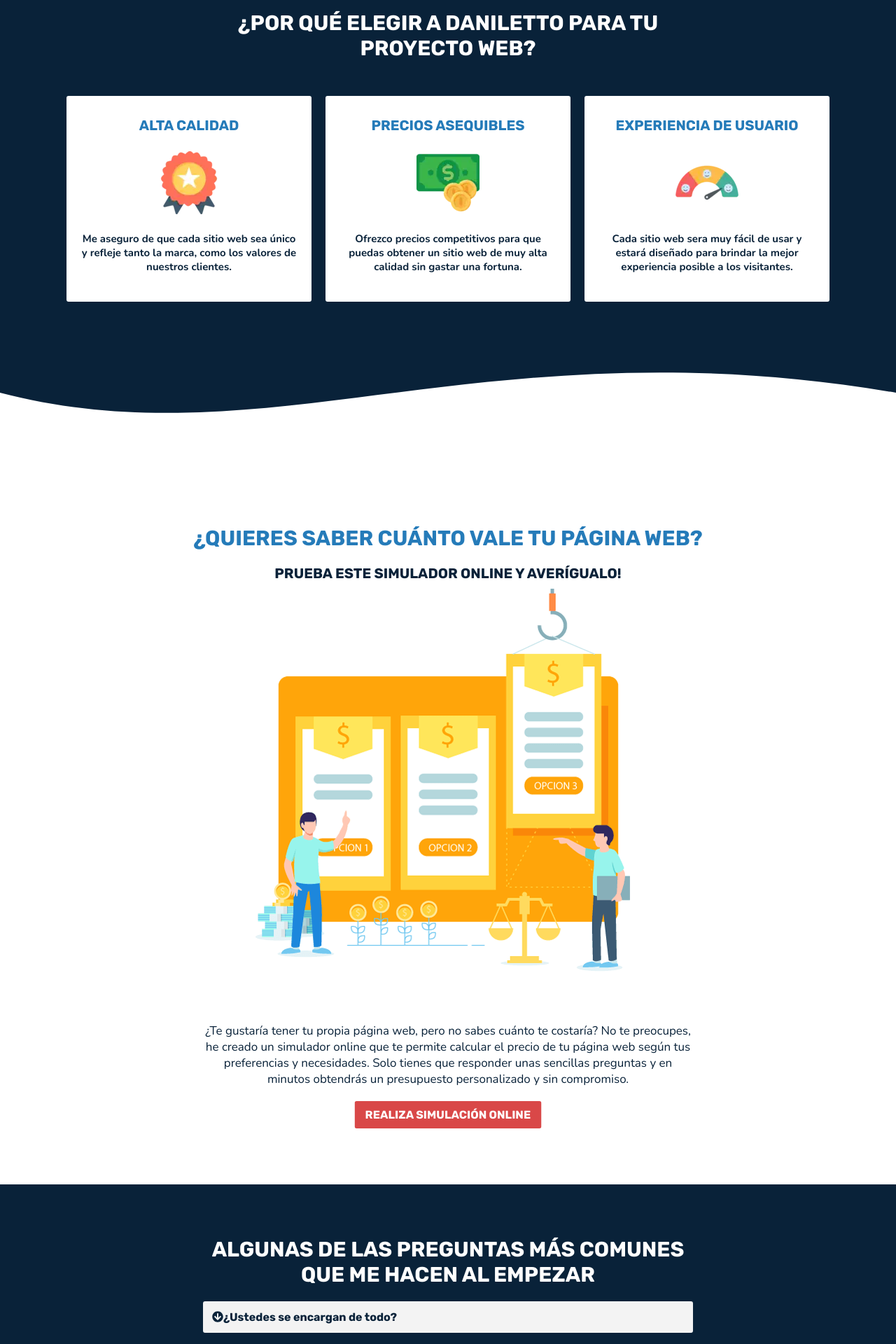
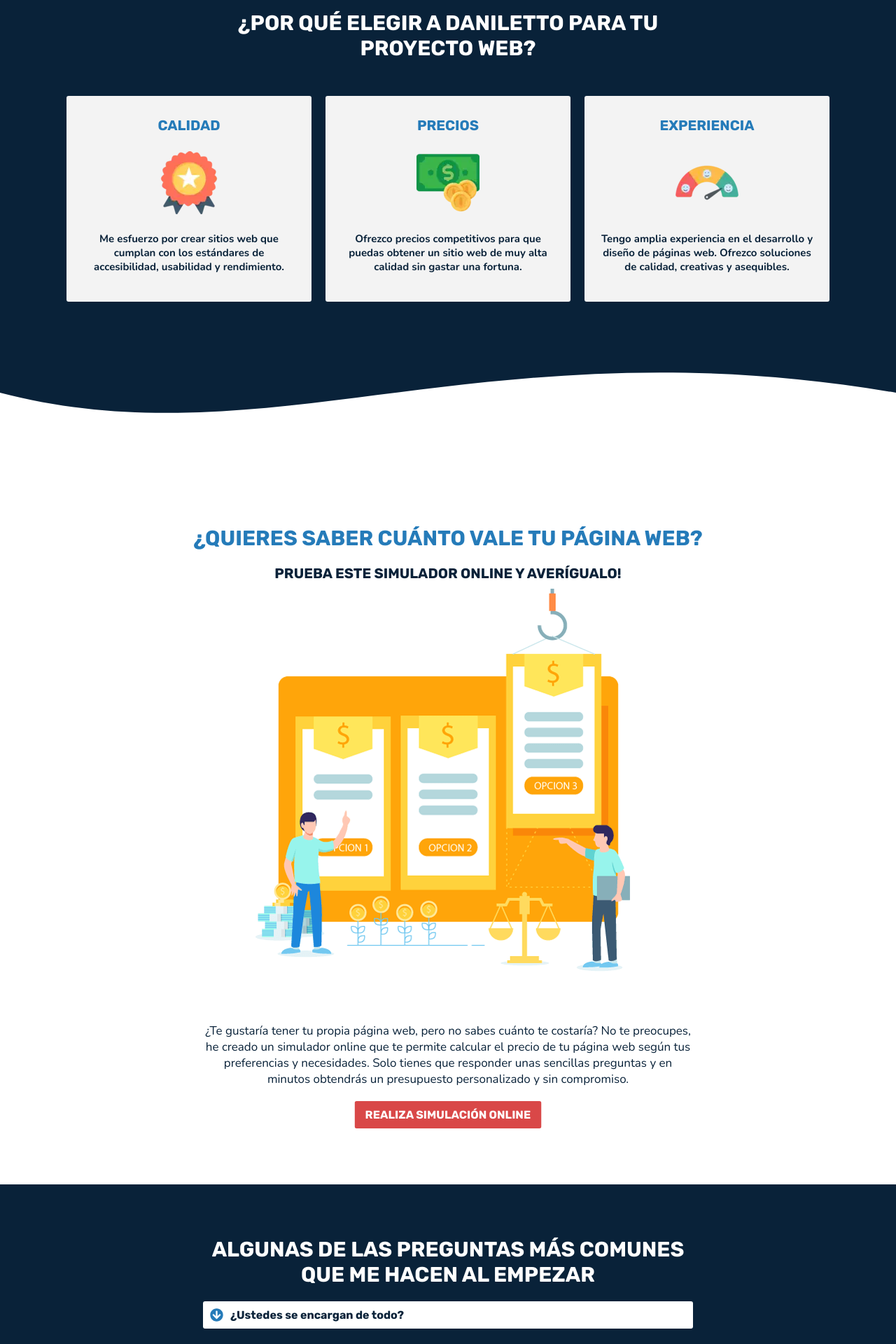
Before and after one commit to Danilett0/Daniletto, a React (Create React App) app: page / in a window 1280 px wide. Shown: the part 1020-2940 px from the top of the page at 70% size. Built offline with nearby package versions, Linux system fonts and the light colour scheme.

Commit message:
mejoras visuales

```diff
--- a/src/Pages/Contacto.jsx
+++ b/src/Pages/Contacto.jsx
@@ -73,7 +73,7 @@ function Contacto() {
                     target="_blank"
                     rel="noopener noreferrer"
                     title="Linkedin"
-                    to="https://www.linkedin.com/in/jeferson-danilo-castro-becerra-ab46a7180/"
+                    to="https://www.linkedin.com/in/jefersondanilocastro/"
                   >
                     <BsLinkedin className="Icon" />
                   </Link>
--- a/src/Pages/Home.jsx
+++ b/src/Pages/Home.jsx
@@ -36,8 +36,8 @@ function Home() {
           <main>
             <div className="Encabezado">
               <h1>
-                Crea tu sitio web con <span> Daniletto</span>, diseño y desarrollo web de
-                calidad
+                Crea tu sitio web con <span> Daniletto</span>, diseño y
+                desarrollo web de calidad
               </h1>
               <p>
                 Daniletto es una marca personal creada por
@@ -60,24 +60,23 @@ function Home() {
             </div>
 
             <div className="Beneficios">
-              <h2>
-                ¿POR QUÉ ELEGIR A DANILETTO PARA TU PROYECTO WEB?
-              </h2>
+              <h2>¿POR QUÉ ELEGIR A DANILETTO PARA TU PROYECTO WEB?</h2>
               <div className="Cards">
                 <div className="Card">
-                  <h3>ALTA CALIDAD</h3>
+                  <h3>CALIDAD</h3>
                   <img
                     loading="lazy"
                     src="/images/Home/Calidad.webp"
                     alt="Icono de calidad para proyectos web"
                   />
                   <p>
-                    Me aseguro de que cada sitio web sea único y refleje tanto
-                    la marca, como los valores de nuestros clientes.
+                    Me esfuerzo por crear sitios web que cumplan con los
+                    estándares de accesibilidad, usabilidad y
+                    rendimiento.
                   </p>
                 </div>
                 <div className="Card">
-                  <h3>PRECIOS asequibles</h3>
+                  <h3>PRECIOS</h3>
                   <img
                     loading="lazy"
                     src="/images/Home/Dinero.webp"
@@ -89,15 +88,16 @@ function Home() {
                   </p>
                 </div>
                 <div className="Card">
-                  <h3>EXPERIENCIA DE USUARIO</h3>
+                  <h3>EXPERIENCIA</h3>
                   <img
                     loading="lazy"
                     src="/images/Home/Satisfaccion.webp"
                     alt="Icono de satisfacción del usuario en su sitio web"
                   />
                   <p>
-                    Cada sitio web sera muy fácil de usar y estará diseñado para
-                    brindar la mejor experiencia posible a los visitantes.
+                    Tengo amplia experiencia en el desarrollo y diseño de
+                    páginas web. Ofrezco soluciones de calidad, creativas y
+                    asequibles.
                   </p>
                 </div>
               </div>
--- a/src/styles/components/PreguntasFrecuentes.css
+++ b/src/styles/components/PreguntasFrecuentes.css
@@ -12,8 +12,8 @@
 .Preguntas .Pregunta h3 {
   color: var(--color-primario);
   text-align: left;
-  padding: 13px;
-  background-color: var(--gris-claro);
+  padding: 10px;
+  background-color: white;
   border-radius: 3px;
   cursor: pointer;
   display: flex;
@@ -22,15 +22,14 @@
   font-size: 16px;
 }
 
-.Preguntas .Pregunta h4 .icon {
+.Preguntas .Pregunta h3 .icon {
   margin-right: 10px;
   color: var(--azul-claro);
   font-size: 19px;
 }
 
-.Preguntas .Pregunta h4:hover {
-  color: white;
-  background-color: var(--color-primario);
+.Preguntas .Pregunta h3:hover {
+  background-color: var(--gris-oscuro);
   transform: scale(1.05);
   transition: 1s;
 }
--- a/src/styles/pages/Home.css
+++ b/src/styles/pages/Home.css
@@ -69,7 +69,7 @@ main .Beneficios .Cards {
 }
 
 main .Beneficios .Cards .Card {
-  background-color: white;
+  background-color: var(--gris-claro);
   display: flex;
   flex-direction: column;
   align-items: center;
```
